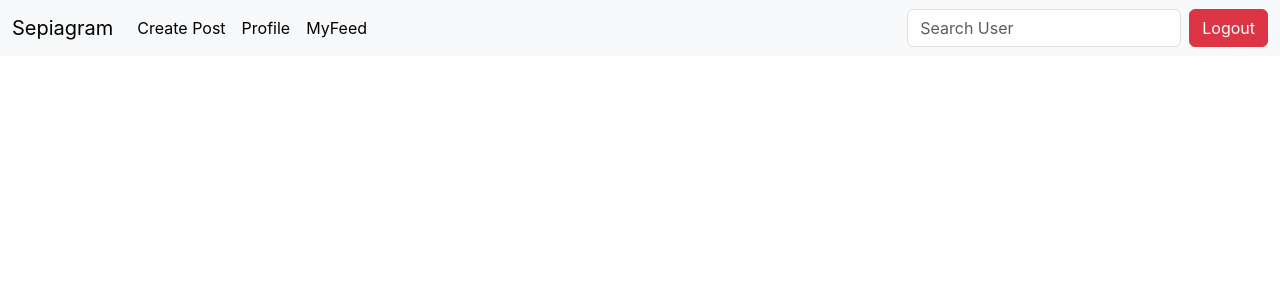
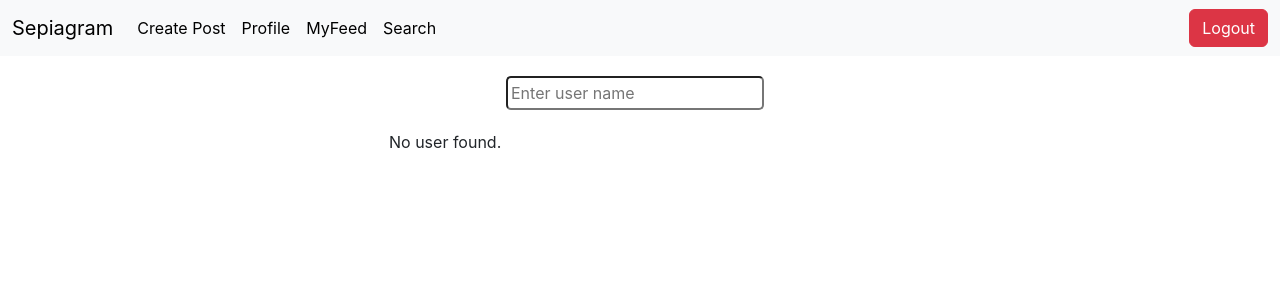
Before and after one commit to akg07/instagram-clone-FE, a React (Create React App) app: page /search-user in a window 1280 px wide. Shown: the top 300 px of the page. Built offline with nearby package versions, Linux system fonts and the light colour scheme; sample sign-in values are in the browser's storage; a web font is replaced by a local one.

Commit message:
add search functionality

```diff
--- a/src/App.css
+++ b/src/App.css
@@ -387,3 +387,58 @@ a{
   width: 30%;
   margin: 5px;
 }
+
+/* search Icon */
+.search{
+  display: flex;
+  justify-content: center;
+}
+.search-container{
+  margin: 20px auto;
+  width: 40%;
+}
+
+.search-box {
+  display: flex;
+  justify-content: center;
+}
+
+.search-inp {
+  margin-right: 10px;
+  border-radius: 5px;
+  padding: 3px;
+}
+
+.user-list{
+  width: 100%;
+  top: 100%;
+  left: 0;
+  right: 0;
+  max-height: 150px;
+  background-color: white;
+  list-style: none;
+  margin: 0;
+  padding: 5px;
+  margin-top: 15px;
+}
+
+.noUL{
+  text-decoration: none;
+}
+
+
+.user-content{
+  cursor: pointer;
+  margin: 10px 0px;
+  border: 1px solid black;
+  padding: 10px;
+  background-color: white;
+}
+
+.user-content:hover {
+  background-color: #aecae1;
+}
+
+.user-name {
+  font-size: 20px;
+}
--- a/src/App.js
+++ b/src/App.js
@@ -16,6 +16,7 @@ import Reset from './components/screens/Reset';
 import NewPassword from './components/screens/NewPassword';
 import Loading from './components/Loading';
 import axios from 'axios';
+import SearchUser from './components/screens/SearchUser';
 
 export const UserContext = createContext();
 
@@ -41,6 +42,7 @@ const Routing = () => {
       <Route path="/create" element={<CreatePost /> } />
       <Route path="/profile/:userId" element={<UserProfile /> } />
       <Route path="/my-followings-post" element={<SubscribedUserPost /> } />
+      <Route path="/search-user" element={<SearchUser /> } />
       <Route exact path="/reset-password" element={<Reset /> } />
       <Route path="/reset/:token" element={<NewPassword /> } />
     </Routes >
--- a/src/components/Navbar.js
+++ b/src/components/Navbar.js
@@ -8,45 +8,8 @@ import { toast } from 'react-toastify';
 
 const Navbar = () => {
 
-  const searchModal = useRef(null);
-  const [search, setSearch] = useState("");
-  const [userDetails, setUserDetails] = useState([]);
   const navigate = useNavigate();
   const { state, dispatch } = useContext(UserContext);
-
-  useEffect(() => {
-    M.Modal.init(searchModal.current)
-  }, []);
-
-  const renderList = () => {
-    if(state) {
-      return [
-        <li key={'search'}><i data-target="modal1" className="large material-icons searchIcon modal-trigger">search</i></li>,
-        <li key={'create'}><Link to="/create">Create Post</Link></li>,
-        <li key={'profile'}><Link to="/profile">Profile</Link></li>,
-        <li key={'my-followings-post'}><Link to="/my-followings-post">MyFeed</Link></li>
-      ]
-    }
-  }
-
-  const fetchUsers = (query) => {
-    setSearch(query);
-
-    post(CONSTANT.SEARCH_USER, {query})
-    .then(result => {
-      setUserDetails(result.user);
-    }).catch(err => console.log('search user: ', err));
-  }
-
-  const navigateToProfile = (_id) => {
-    return state._id === _id ? `/profile` : `/profile/${_id}`;
-  }
-
-  const onUserClick = () => {
-    M.Modal.getInstance(searchModal.current).close();
-    setSearch('');
-    setUserDetails([]);
-  }
 
   return(
     <>
@@ -63,54 +26,21 @@ const Navbar = () => {
               <li className="nav-item"> <Link className="nav-link active" aria-current="page" to="/create">Create Post</Link> </li>
               <li className="nav-item"> <Link className="nav-link active" aria-current="page" to="/profile">Profile</Link> </li>
               <li className="nav-item"> <Link className="nav-link active" aria-current="page" to="/my-followings-post">MyFeed</Link> </li>
+              <li className="nav-item"> <Link className="nav-link active" aria-current="page" to="/search-user">Search</Link> </li>
             </ul>
-            <form className="d-flex" role="search">
-              <input className="form-control me-2" type="search" placeholder="Search User" aria-label="Search" />
+
             <button className="btn btn-danger" type="submit" onClick={() => {
               localStorage.clear();
               dispatch({type: "CLEAR"});
               toast.success('Logged out successfully');
               navigate('/signin');
             }}>Logout</button>
-            </form>
           </div>
         </div>
       </nav>
       }
     </>
   );
-
-  // return (
-  //   <nav>
-  //   <div className="nav-wrapper white">
-  //     <Link to={state ? "/" : "/signin"} className="brand-logo">Sepiagram</Link>
-  //     <ul id="nav-mobile" className="right">
-  //       { renderList() }
-  //     </ul>
-  //   </div>
-
-  //   {/* Modal Structure */}
-  //   <div id="modal1" className="modal searchModal" ref={searchModal}>
-  //     <div className="modal-content">
-  //       <input type="text" placeholder='Search user' value={search} onChange={(e) => {fetchUsers(e.target.value)}} />
-
-  //       <ul className="collection">
-  //         {userDetails.map((userDetail => {
-  //           return <Link to={ navigateToProfile(userDetail._id) }
-  //                       onClick={ () => { onUserClick() } }
-  //                       key={userDetail._id}
-  //               >
-  //                 <li className="collection-item">{userDetail.name}</li>
-  //               </Link>
-  //         }))}
-  //       </ul>
-  //     </div>
-  //     <div className="modal-footer">
-  //       <button className="modal-close waves-effect waves-green btn-flat" onClick={() => {setSearch(''); setUserDetails([]);}}>close</button>
-  //     </div>
-  //   </div>
-  // </nav>
-  // );
 }
 
 export default Navbar;
--- /dev/null
+++ b/src/components/screens/SearchUser.js
@@ -0,0 +1,85 @@
+import React, { useContext, useState } from 'react'
+import { post } from '../../utils/router/Router';
+import { CONSTANT } from '../../utils/constant/Constant';
+import { Link } from 'react-router-dom';
+import { UserContext } from '../../App';
+
+const SearchUser = () => {
+
+  const [username, setUserName] = useState("");
+  const [userDetails, setUserDetails] = useState([]);
+  const { state, dispatch } = useContext(UserContext);
+  const [ timeOutId, setTimeOutId ] = useState(null);
+
+  const fetchUser = () => {
+    // console.log(username)
+    // setUserName(username);
+
+    if(username.length === 0) {
+      setUserDetails([]);
+      return;
+    }
+
+    post(CONSTANT.SEARCH_USER, {query: username})
+    .then(result => {
+      if(result.user.length > 0) {
+        setUserDetails(result.user);
+      }else {
+        setUserDetails([]);
+      }
+    }).catch(err => console.log('search user: ', err));
+  }
+
+  const navigateToProfile = (_id) => {
+    return state._id === _id ? `/profile` : `/profile/${_id}`;
+  }
+
+  const onUserClick = () => {
+    setUserName("");
+    setUserDetails([]);
+  }
+
+  const handleInput = (e) => {
+    const value = e.target.value;
+    setUserName(value);
+
+    if(timeOutId) {
+      clearTimeout(timeOutId);
+    }
+
+    const newTimeOutId = setTimeout(() => {
+      fetchUser();
+    }, 1500);
+
+    setTimeOutId(newTimeOutId);
+  }
+
+  return (
+    <>
+      <div className="search">
+        <div className="search-container">
+          <div className='search-box'>
+            <input className='search-inp' type="text" placeholder='Enter user name' value={username} onChange={handleInput } />
+            {/* <button className="btn btn-primary search-btn" onClick={() => fetchUser()}> Search User</button> */}
+          </div>
+          <div className="user-list">
+            {
+              userDetails.length > 0 ? userDetails.map((userDetails, index) => (
+                <Link className='noUL' to={ navigateToProfile(userDetails._id) } key={ index } >
+                  <li className='user-content'>
+                    <img src={userDetails.photo} alt="user-img" className='profile-pic' />
+                    <span className='user-name'>{userDetails.name}</span>
+                  </li>
+                </Link>
+              )) : 'No user found.'
+            }
+
+          </div>
+        </div>
+      </div>
+
+    </>
+  )
+}
+
+export default SearchUser
```
Lines whose indentation alone changed are shown as unchanged.
